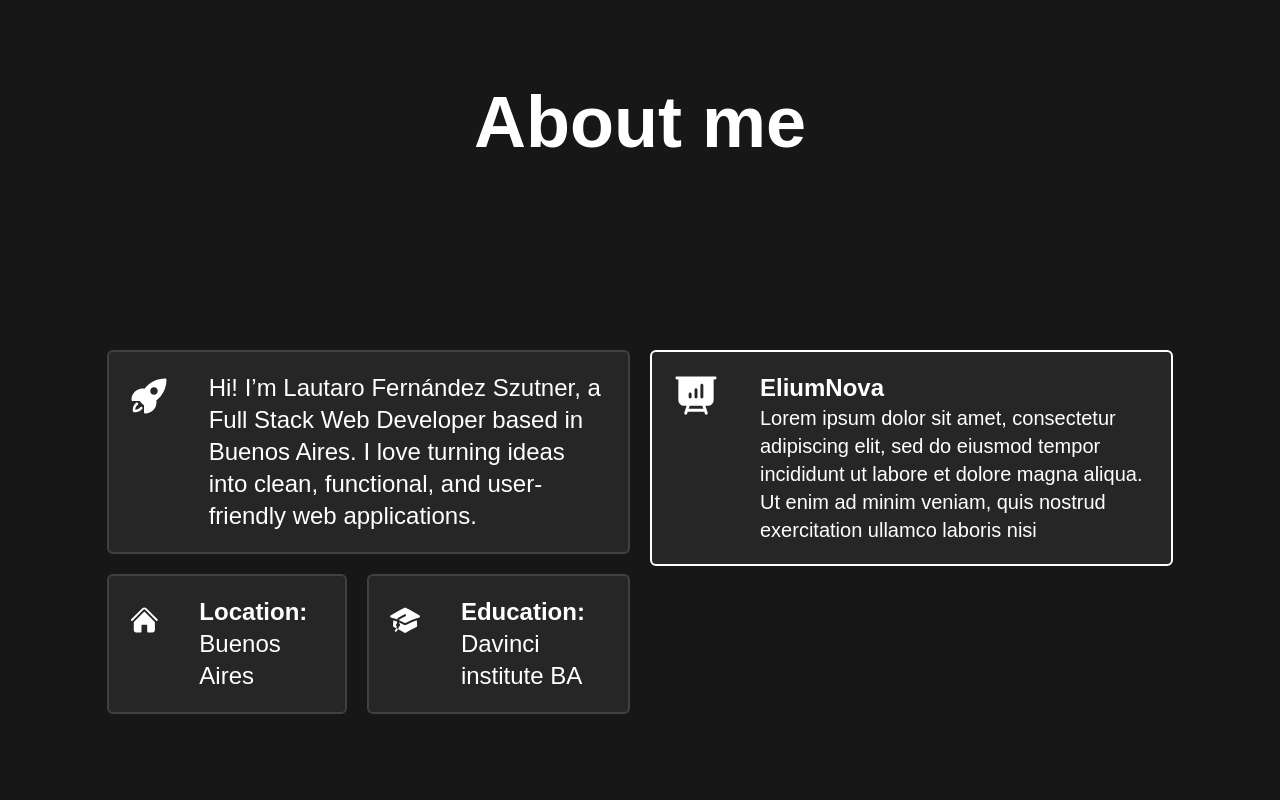
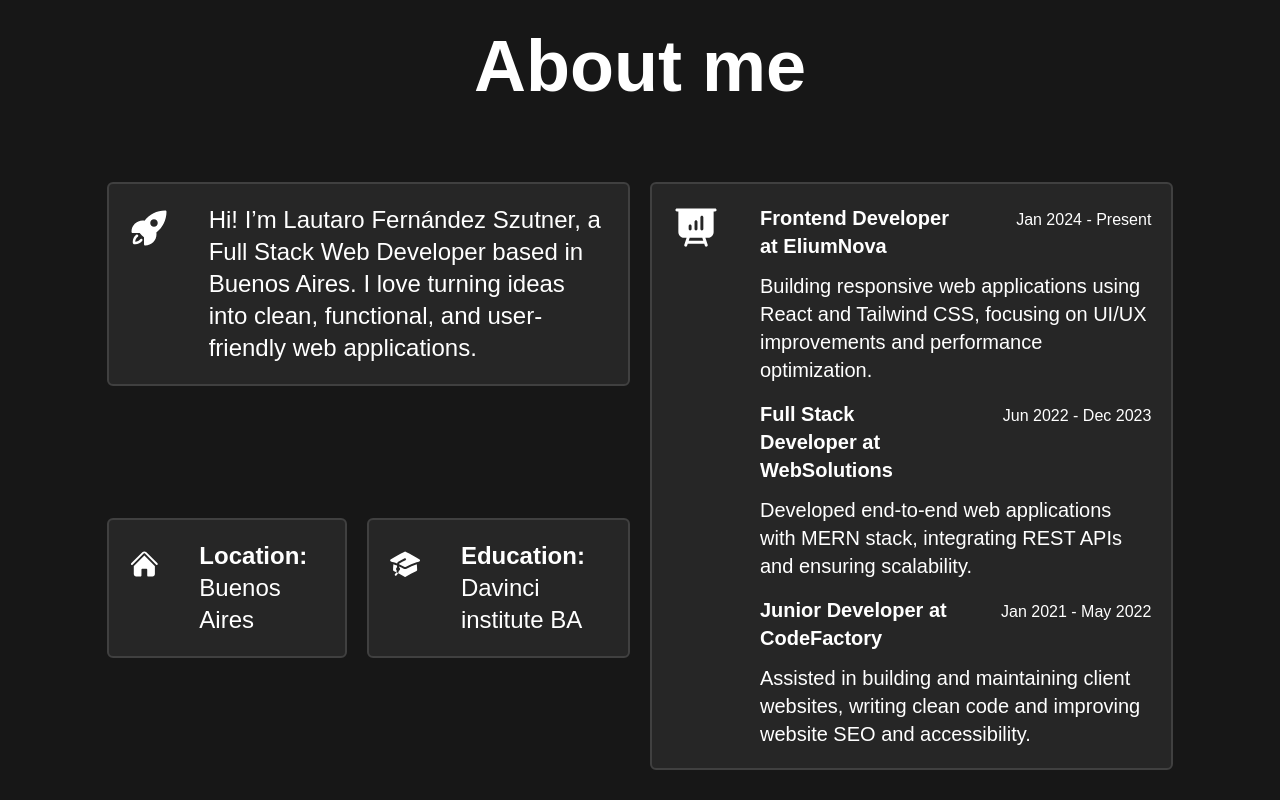
Before and after one commit to Lau-szutner/Lau-Szutner-Portfolio, a React (Vite) app: page / in a window 1280 px wide. Shown: the part 1736-2536 px from the top of the page. Built offline with nearby package versions, Linux system fonts and the light colour scheme; a web font is replaced by a local one.

Commit message:
cambios de estilos

```diff
--- a/src/components/Button.tsx
+++ b/src/components/Button.tsx
@@ -12,7 +12,7 @@ const Button: React.FC<ButtonProps> = ({ children, link }) => {
       <div className="absolute inset-0 rounded-md bg-[#00ffea] opacity-0 group-hover:opacity-50 blur-lg transition-opacity duration-300 z-0"></div>
 
       {/* Botón encima */}
-      <button className="relative z-10 bg-slate-700 text-white px-5 py-3 rounded-md border-2 border-slate-500 hover:border-[#00ffea]">
+      <button className="relative z-10 bg-neutral-800 text-white p-5 rounded-md border-2 border-neutral-700 hover:border-[#00ffea]">
         <a href={link}>{children}</a>
       </button>
     </div>
--- a/src/components/about/AboutMe.tsx
+++ b/src/components/about/AboutMe.tsx
@@ -5,8 +5,30 @@ import Rocket from '../../assets/About/Rocket';
 import Jobs from '../../assets/About/Jobs';
 import AboutMeCard from './AboutMeCard';
 import Experience from './Experience';
+import ExperienceList from './ExperienceList';
 
 const AboutMe: React.FC = () => {
+  const jobsList = [
+    {
+      title: 'Frontend Developer at EliumNova',
+      dates: 'Jan 2024 - Present',
+      description:
+        'Building responsive web applications using React and Tailwind CSS, focusing on UI/UX improvements and performance optimization.',
+    },
+    {
+      title: 'Full Stack Developer at WebSolutions',
+      dates: 'Jun 2022 - Dec 2023',
+      description:
+        'Developed end-to-end web applications with MERN stack, integrating REST APIs and ensuring scalability.',
+    },
+    {
+      title: 'Junior Developer at CodeFactory',
+      dates: 'Jan 2021 - May 2022',
+      description:
+        'Assisted in building and maintaining client websites, writing clean code and improving website SEO and accessibility.',
+    },
+  ];
+
   return (
     <div
       className="h-screen flex flex-col gap-5 grid place-items-center w-full"
@@ -39,19 +61,17 @@ const AboutMe: React.FC = () => {
             ></AboutMeCard>
           </div>
         </div>
-        {/* <AboutMeCard
-          titleBold=""
-          body="Hi! I’m Lautaro Fernández Szutner, a Full Stack Web Developer based in Buenos Aires. I love turning ideas into clean, functional, and user-friendly web applications."
-          width="w-full"
-          icon={<Jobs />}
-        ></AboutMeCard> */}
 
-        <Experience
-          icon={<Jobs />} // 👈 Aquí pasas el ícono
-          title="EliumNova"
-          dates="12/12/2025 - 12/12/2025"
-          description="Lorem ipsum dolor sit amet, consectetur adipiscing elit, sed do eiusmod tempor incididunt ut labore et dolore magna aliqua. Ut enim ad minim veniam, quis nostrud exercitation ullamco laboris nisi"
-        ></Experience>
+        <ExperienceList icon={<Jobs />}>
+          {jobsList.map((job, index) => (
+            <Experience
+              key={index}
+              title={job.title}
+              dates={job.dates}
+              description={job.description}
+            />
+          ))}
+        </ExperienceList>
       </div>
     </div>
   );
--- a/src/components/about/AboutMeCard.tsx
+++ b/src/components/about/AboutMeCard.tsx
@@ -20,7 +20,7 @@ const AboutMeCard: React.FC<Props> = ({ titleBold, body, width, icon }) => {
           {icon}
           <div className="w-fit">
             <span className="font-bold text-2xl">{titleBold} </span>
-            <p className="text-2xl inline">{body}</p>
+            <p className="text-2xl inline font-light">{body}</p>
           </div>
         </div>
       </div>
--- a/src/components/about/Experience.tsx
+++ b/src/components/about/Experience.tsx
@@ -4,39 +4,20 @@ interface Props {
   title: string;
   dates: string;
   description: string;
-  icon: React.ReactNode; // 👈 Nuevo!
 }
 
-const Experience: React.FC<Props> = ({ title, dates, description, icon }) => {
+const Experience: React.FC<Props> = ({ title, dates, description }) => {
   return (
-    <div className="h-fit !box-border relative group">
-      {/* Glow de fondo */}
-      <div className="absolute inset-0 rounded-md bg-[#00ffea] opacity-0 group-hover:opacity-50 blur-lg transition-opacity duration-300 z-0"></div>
-
-      <div className="relative z-10 bg-neutral-800 text-white p-5 rounded-md border-2 hover:border-[#00ffea]">
-        <div className="flex gap-10 items-start">
-          <div className="w-12 h-12 flex-shrink-0">{icon}</div>
-          <div className="flex-1">
-            <h3 className="font-bold text-2xl">{title}</h3>
-            <p className="text-xl">{description}</p>
-          </div>
+    <div className="flex gap-10 items-start">
+      <div className="flex-1">
+        <div className="flex justify-between items-baseline">
+          <h3 className="font-bold text-xl w-6/12">{title}</h3>
+          <p>{dates}</p>
         </div>
+        <p className="text-xl mt-3">{description}</p>
       </div>
     </div>
   );
 };
 
 export default Experience;
-
-// <div>
-//   {icon}
-//   <h1 className="text-4xl sm:text-6xl md:text-7xl font-bold text-center w-full ">
-//     Jobs:
-//   </h1>
-
-//   <div>
-//     <p>{title}</p>
-//     <p>{dates}</p>
-//     <p>{description}</p>
-//   </div>
-// </div>
--- /dev/null
+++ b/src/components/about/ExperienceList.tsx
@@ -0,0 +1,22 @@
+import React from 'react';
+
+interface Props {
+  icon: React.ReactNode;
+  children: React.ReactNode;
+}
+
+const ExperienceList: React.FC<Props> = ({ icon, children }) => {
+  return (
+    <div className="h-fit !box-border relative group">
+      {/* Glow de fondo */}
+      <div className="absolute inset-0 rounded-md bg-[#00ffea] opacity-0 group-hover:opacity-50 blur-lg transition-opacity duration-300 z-0"></div>
+
+      <div className="relative z-10 bg-neutral-800 text-white p-5 rounded-md border-2 border-neutral-700 hover:border-[#00ffea] flex gap-10">
+        <div className="mb-4">{icon}</div>
+        <div className="grid gap-4">{children}</div>
+      </div>
+    </div>
+  );
+};
+
+export default ExperienceList;
```
